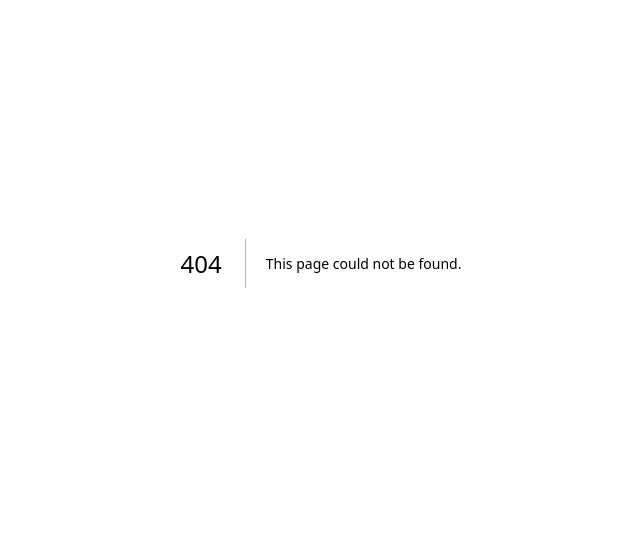
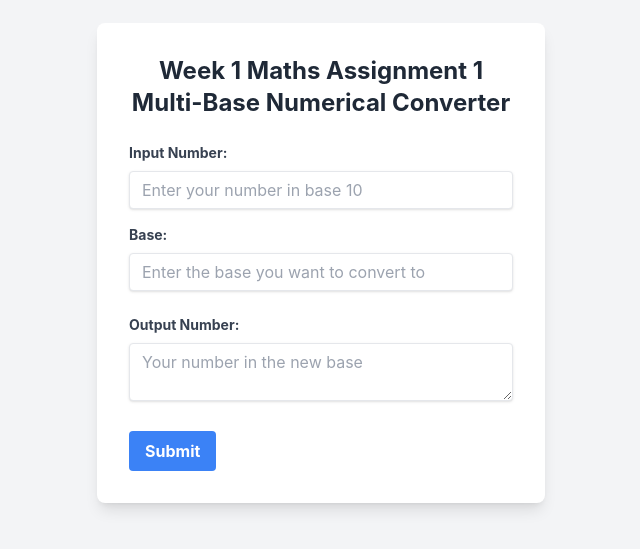
Before and after one commit to Exochos/Pupdog-Studio, a Next.js app: page /maths/week1 in a window 1280 px wide. Before the commit this address had no page. Shown: the part 137-686 px from the top of the page, without its empty margins (319-959 px from the left). Built offline with nearby package versions, Linux system fonts and the light colour scheme.

Commit message:
Create page.tsx
Added assignment1

```diff
--- /dev/null
+++ b/app/maths/week1/page.tsx
@@ -0,0 +1,85 @@
+"use client";
+
+// app/maths/week1/page.tsx
+
+import React from "react";
+
+const Week1Page: React.FC = () => {
+  const calculate = () => {
+    const inputNumber = document.getElementById("inputNumber") as HTMLInputElement;
+    const base = document.getElementById("base") as HTMLInputElement;
+    const outputNumber = document.getElementById("outputNumber") as HTMLInputElement;
+
+    if (!inputNumber || !base || !outputNumber) {
+      return;
+    }
+
+    const input = parseInt(inputNumber.value);
+    const newBase = parseInt(base.value);
+
+    if (isNaN(input) || isNaN(newBase)) {
+      outputNumber.value = "Invalid input";
+      return;
+    }
+
+    if (newBase < 2 || newBase > 36) {
+      outputNumber.value = "Base must be between 2 and 36";
+      return;
+    }
+
+    outputNumber.value = input.toString(newBase);
+  }
+
+  return (
+    <div className="min-h-screen flex items-center justify-center bg-gray-100">
+      <div className="bg-white p-8 rounded-lg shadow-lg w-full max-w-md">
+        <h1 className="text-2xl font-bold mb-6 text-center">Week 1 Maths Assignment 1<br /> Multi-Base Numerical Converter</h1>
+        <form>
+          <div className="mb-4">
+            <label className="block text-gray-700 text-sm font-bold mb-2" htmlFor="name">
+              Input Number:
+            </label>
+            <input
+              className="shadow appearance-none border rounded w-full py-2 px-3 text-gray-100 leading-tight focus:outline-none focus:shadow-outline"
+              id="inputNumber"
+              type="text"
+              placeholder="Enter your number in base 10"
+            />
+          </div>
+          <div className="mb-6">
+            <label className="block text-gray-700 text-sm font-bold mb-2" htmlFor="email">
+              Base:
+            </label>
+            <input
+              className="shadow appearance-none border rounded w-full py-2 px-3 text-gray-700 leading-tight focus:outline-none focus:shadow-outline"
+              id="base"
+              type="text"
+              placeholder="Enter the base you want to convert to"
+            />
+          </div>
+          <div className="mb-6">
+            <label className="block text-gray-700 text-sm font-bold mb-2" htmlFor="message">
+              Output Number:
+            </label>
+            <textarea
+              className="shadow appearance-none border rounded w-full py-2 px-3 text-gray-700 leading-tight focus:outline-none focus:shadow-outline"
+              id="outputNumber"
+              placeholder="Your number in the new base"
+            ></textarea>
+          </div>
+          <div className="flex items-center justify-between">
+            <button
+              className="bg-blue-500 hover:bg-blue-700 text-white font-bold py-2 px-4 rounded focus:outline-none focus:shadow-outline"
+              type="button" onClick={calculate}
+
+            >
+              Submit
+            </button>
+          </div>
+        </form>
+      </div>
+    </div>
+  );
+};
+
+export default Week1Page;
```
